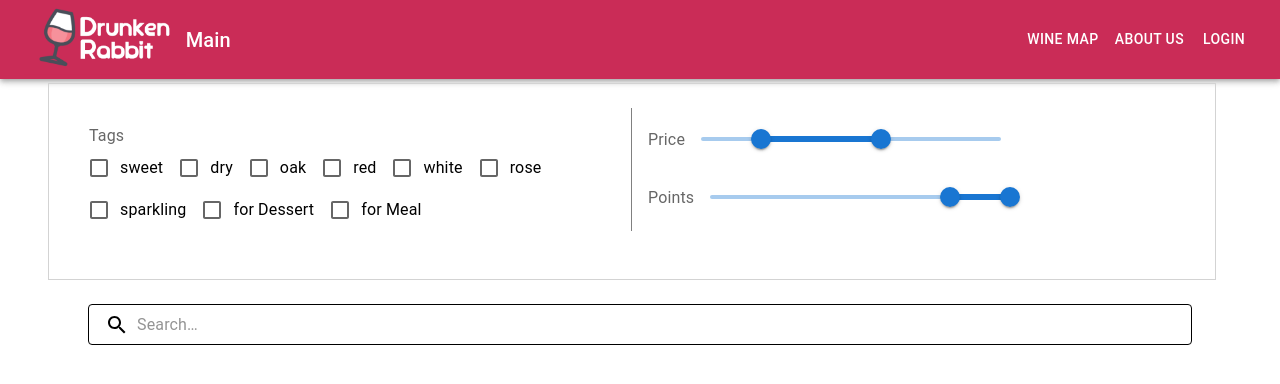
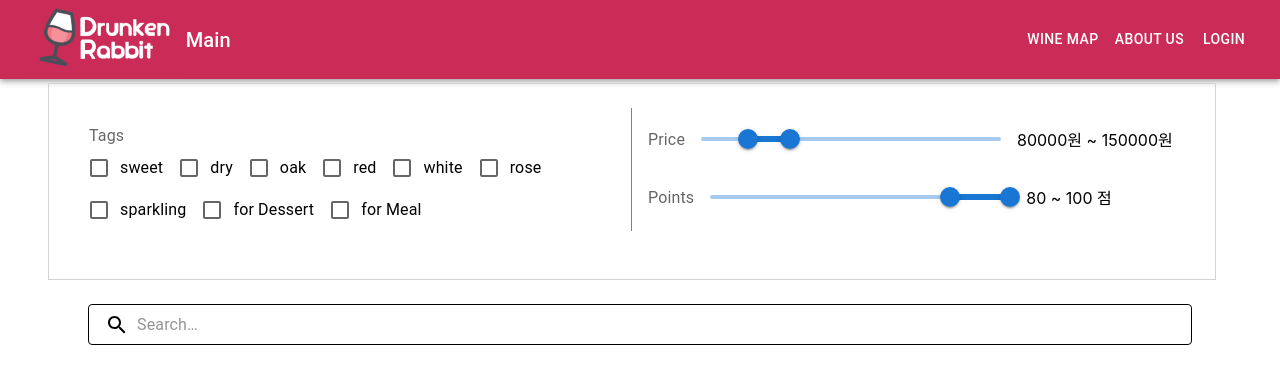
Before and after one commit to hosahn/Elice-Projects-Two, a React (Create React App) app in the folder front/: page /main in a window 1280 px wide. Shown: the top 384 px of the page. Built offline with nearby package versions, Linux system fonts and the light colour scheme.

Commit message:
Update Mainpage : slider filter min, max

```diff
--- a/front/src/pages/MainPage.js
+++ b/front/src/pages/MainPage.js
@@ -15,7 +15,7 @@ import SearchIcon from '@mui/icons-material/Search';
 import InputBase from '@mui/material/InputBase';
 
 export default function MainPage() {
-  const [priceValue, setPriceValue] = useState([20, 60]);
+  const [priceValue, setPriceValue] = useState([80000, 150000]);
   const [pointsValue, setPointsValue] = useState([80, 100]);
 
   const handleChange = (e, newValue) => {
@@ -102,6 +102,7 @@ const StyledInputBase = styled(InputBase)(({ theme }) => ({
               <FormControlLabel control={<Checkbox />} label="for Meal" />
             </Tooltip>
           </Grid>
+
           <Grid item xs="6">
             <Box
               component="div"
@@ -110,12 +111,16 @@ const StyledInputBase = styled(InputBase)(({ theme }) => ({
             >
               <FormLabel sx={{ mr: 2 }}>Price</FormLabel>
               <Slider
+                min={3000}
+                max={500000}
+                step={1000}
                 name="price"
                 value={priceValue}
                 onChange={handleChange}
                 valueLabelDisplay="auto"
-                sx={{ width: 300 }}
+                sx={{ width: 300, marginRight: 2 }}
               />
+              {priceValue[0]}원 ~ {priceValue[1]===500000?"500000+":priceValue[1]}원
             </Box>
             <Box
               component="div"
@@ -128,8 +133,9 @@ const StyledInputBase = styled(InputBase)(({ theme }) => ({
                 value={pointsValue}
                 onChange={handleChange}
                 valueLabelDisplay="auto"
-                sx={{ width: 300 }}
+                sx={{ width: 300, marginRight: 2}}
               />
+              {pointsValue[0]} ~ {pointsValue[1]} 점
             </Box>
           </Grid>
         </Grid>
```
